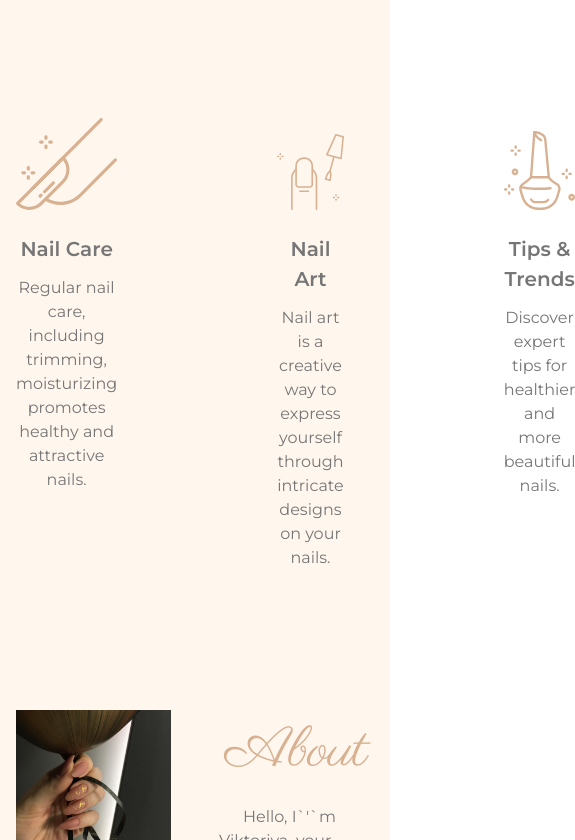
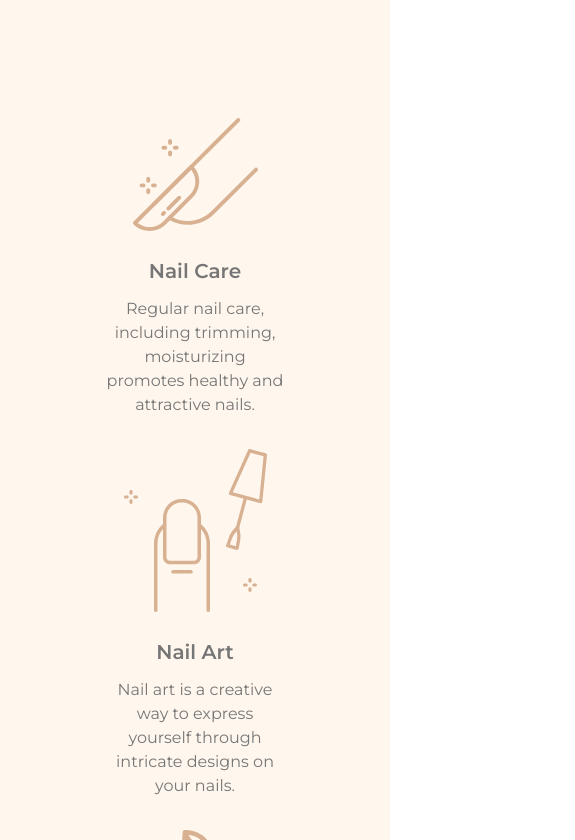
Before and after one commit to TatianaNovitskaya/beauty-nation, a Next.js app: page / in a window 390 px wide. Shown: the part 824-1664 px from the top of the page, 575 px wide, since content can reach past the window. Built offline with nearby package versions, Linux system fonts and the light colour scheme; a web font is replaced by a local one.

Commit message:
added mobile styles

```diff
--- a/src/components/sections/Service.js
+++ b/src/components/sections/Service.js
@@ -6,18 +6,18 @@ const montserrat = Montserrat({subsets: ['latin'], weight: ["400", "600"]})
 export default function Service() {
     return (
         <section className={"py-[4.75rem]"}>
-            <div className={`${montserrat.className} text-[#767676] container flex h-full relative justify-around items-baseline grid-cols-3 gap-[10rem]`}>
-                <div className={"flex flex-col items-center w-1/3 text-center"}>
+            <div className={`${montserrat.className} text-[#767676] container flex flex-col md:flex-row h-full relative md:justify-around items-center md:items-baseline md:grid-cols-3 gap-[2rem] md:gap-[10rem]`}>
+                <div className={"flex flex-col items-center w-1/2 md:w-1/3 text-center"}>
                     <Image src={"/icon-1.svg"} alt={"icon"} width={125} height={113}/>
                     <p className={"mt-[1.56rem] text-[1.25rem] font-semibold"}>Nail Care</p>
                     <span className={"mt-[0.7rem]"}>Regular nail care, including trimming, moisturizing promotes healthy and attractive nails.</span>
                 </div>
-                <div className={"flex flex-col items-center w-1/3 text-center"}>
+                <div className={"flex flex-col items-center w-1/2 md:w-1/3 text-center"}>
                     <Image src={"/icon-2.svg"} alt={"icon-2"} width={143} height={163}/>
                     <p className={"mt-[1.56rem] text-[1.25rem] font-semibold"}>Nail Art</p>
                     <span className={"mt-[0.7rem]"}>Nail art is a creative way to express yourself through intricate designs on your nails.</span>
                 </div>
-                <div className={"flex flex-col items-center w-1/3 text-center"}>
+                <div className={"flex flex-col items-center w-1/2 md:w-1/3 text-center"}>
                     <Image src={"/icon-3.svg"} alt={"icon-2"} width={143} height={163}/>
                     <p className={"mt-[1.56rem] text-[1.25rem] font-semibold"}>Tips & Trends</p>
                     <span className={"mt-[0.7rem]"}>Discover expert tips for healthier and more beautiful nails.</span>
```
